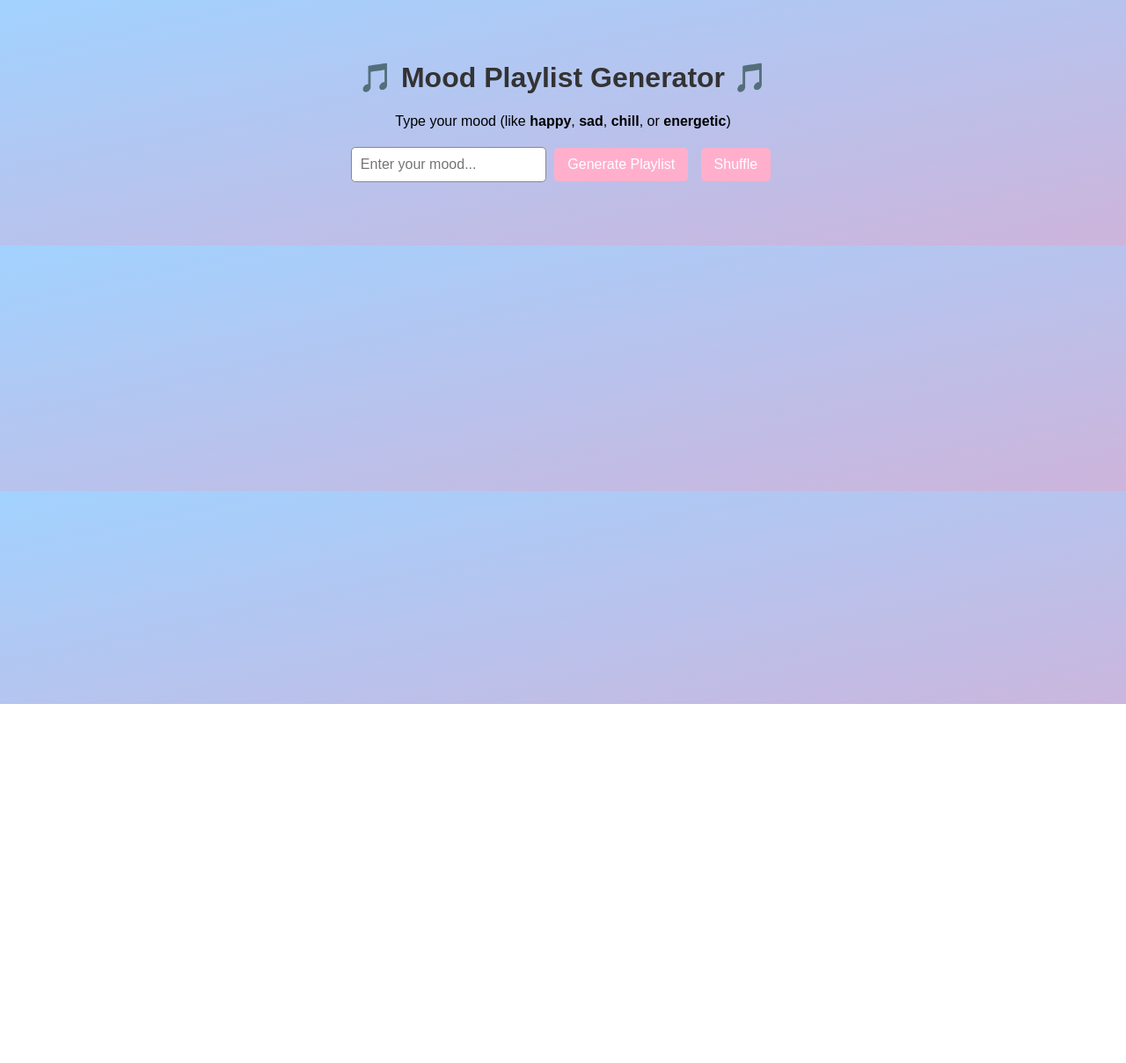
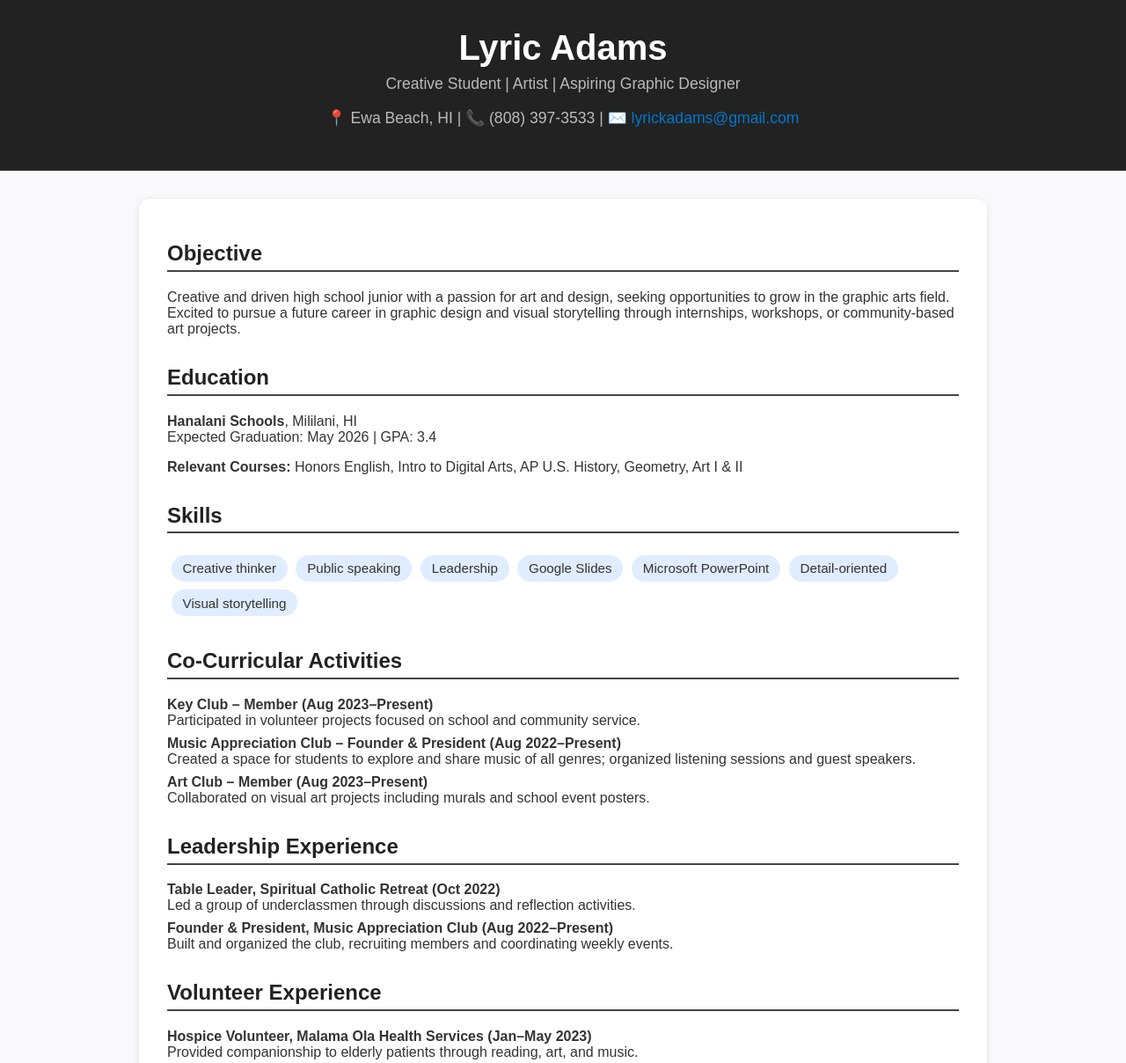
Before and after one commit to lyricyy/Mygallery, a plain HTML site: page index.html in a window 1280 px wide. Shown: the top 1208 px of the page at 88% size. Before the commit the page ends 800 px from the top, so only its background shows below. Drawn offline with Linux system fonts and the light colour scheme.

Commit message:
Update index.html

```diff
--- a/index.html
+++ b/index.html
@@ -1,172 +1,144 @@
-<!-- file: index.html -->
 <!DOCTYPE html>
 <html lang="en">
 <head>
-  <meta charset="UTF-8">
-  <meta name="viewport" content="width=device-width, initial-scale=1.0">
-  <title>Mood Playlist Generator</title>
+  <meta charset="UTF-8" />
+  <meta name="viewport" content="width=device-width, initial-scale=1.0" />
+  <title>Lyric Adams | Portfolio & Resume</title>
   <style>
     body {
-      font-family: Arial, sans-serif;
-      background: linear-gradient(to bottom right, #a2d2ff, #cdb4db);
+      font-family: 'Poppins', sans-serif;
+      background-color: #f9f9fb;
+      color: #333;
+      margin: 0;
+      padding: 0;
+    }
+    header {
+      background-color: #222;
+      color: white;
+      padding: 2rem;
       text-align: center;
-      padding: 40px;
     }
-    h1 {
-      color: #333;
+    header h1 {
+      margin: 0;
+      font-size: 2.5rem;
     }
-    input {
-      padding: 10px;
-      font-size: 16px;
-      border-radius: 5px;
-      border: 1px solid #888;
-      width: 200px;
+    header p {
+      margin-top: 0.5rem;
+      font-size: 1.1rem;
+      color: #bbb;
     }
-    button {
-      padding: 10px 15px;
-      font-size: 16px;
-      border: none;
-      border-radius: 5px;
-      background-color: #ffafcc;
-      color: white;
-      cursor: pointer;
-      margin: 5px;
+    main {
+      max-width: 900px;
+      margin: 2rem auto;
+      padding: 1rem 2rem;
+      background: white;
+      border-radius: 12px;
+      box-shadow: 0 2px 8px rgba(0,0,0,0.1);
     }
-    button:hover {
-      background-color: #ff8fab;
+    h2 {
+      border-bottom: 2px solid #444;
+      padding-bottom: 0.3rem;
+      margin-top: 2rem;
+      color: #222;
     }
     ul {
       list-style-type: none;
       padding: 0;
-      margin-top: 20px;
     }
-    li {
-      background: white;
-      margin: 10px auto;
-      padding: 15px;
-      width: 70%;
-      border-radius: 10px;
-      box-shadow: 0 2px 5px rgba(0,0,0,0.1);
-      display: flex;
-      align-items: center;
-      justify-content: flex-start;
-      gap: 15px;
+    ul li {
+      margin-bottom: 0.5rem;
     }
-    img {
-      width: 80px;
-      height: 80px;
-      border-radius: 8px;
-      object-fit: cover;
+    .section {
+      margin-bottom: 1.5rem;
     }
-    .song-info {
-      text-align: left;
-      flex: 1;
+    .contact {
+      text-align: center;
+      margin-top: 1rem;
+      font-size: 1rem;
     }
-    audio {
-      margin-top: 5px;
-      width: 100%;
+    .contact a {
+      color: #0077cc;
+      text-decoration: none;
     }
-    .like-buttons {
-      display: flex;
-      flex-direction: column;
-      gap: 5px;
-    }
-    .like-buttons button {
-      background-color: #bde0fe;
-      color: #333;
-      font-size: 14px;
-      padding: 5px;
-    }
-    .like-buttons button:hover {
-      background-color: #a2d2ff;
+    .skills span {
+      display: inline-block;
+      background-color: #e0ecff;
+      padding: 0.4rem 0.8rem;
+      border-radius: 20px;
+      margin: 0.3rem;
+      font-size: 0.95rem;
     }
   </style>
 </head>
 <body>
-  <h1>🎵 Mood Playlist Generator 🎵</h1>
-  <p>Type your mood (like <b>happy</b>, <b>sad</b>, <b>chill</b>, or <b>energetic</b>)</p>
-  <input id="moodInput" type="text" placeholder="Enter your mood...">
-  <button onclick="generatePlaylist()">Generate Playlist</button>
-  <button onclick="shufflePlaylist()">Shuffle</button>
+  <header>
+    <h1>Lyric Adams</h1>
+    <p>Creative Student | Artist | Aspiring Graphic Designer</p>
+    <div class="contact">
+      <p>📍 Ewa Beach, HI | 📞 (808) 397-3533 | ✉️ <a href="mailto:lyrickadams@gmail.com">lyrickadams@gmail.com</a></p>
+    </div>
+  </header>
 
-  <ul id="playlist"></ul>
+  <main>
+    <section class="section">
+      <h2>Objective</h2>
+      <p>Creative and driven high school junior with a passion for art and design, seeking opportunities to grow in the graphic arts field. Excited to pursue a future career in graphic design and visual storytelling through internships, workshops, or community-based art projects.</p>
+    </section>
 
-  <script>
-    let currentSongs = [];
-    let likedArtists = [];
+    <section class="section">
+      <h2>Education</h2>
+      <p><strong>Hanalani Schools</strong>, Mililani, HI<br>Expected Graduation: May 2026 | GPA: 3.4</p>
+      <p><strong>Relevant Courses:</strong> Honors English, Intro to Digital Arts, AP U.S. History, Geometry, Art I & II</p>
+    </section>
 
-    async function generatePlaylist() {
-      const mood = document.getElementById("moodInput").value.toLowerCase().trim();
-      const playlistContainer = document.getElementById("playlist");
-      playlistContainer.innerHTML = "<li>Loading songs...</li>";
+    <section class="section skills">
+      <h2>Skills</h2>
+      <span>Creative thinker</span><span>Public speaking</span><span>Leadership</span><span>Google Slides</span><span>Microsoft PowerPoint</span><span>Detail-oriented</span><span>Visual storytelling</span>
+    </section>
 
-      // Remove any old JSONP script tags
-      const oldScript = document.getElementById("jsonpScript");
-      if (oldScript) oldScript.remove();
+    <section class="section">
+      <h2>Co-Curricular Activities</h2>
+      <ul>
+        <li><strong>Key Club – Member (Aug 2023–Present)</strong><br>Participated in volunteer projects focused on school and community service.</li>
+        <li><strong>Music Appreciation Club – Founder & President (Aug 2022–Present)</strong><br>Created a space for students to explore and share music of all genres; organized listening sessions and guest speakers.</li>
+        <li><strong>Art Club – Member (Aug 2023–Present)</strong><br>Collaborated on visual art projects including murals and school event posters.</li>
+      </ul>
+    </section>
 
-      // If user liked artists, add them to the search
-      const searchQuery = likedArtists.length > 0 ? `${mood} ${likedArtists.join(" ")}` : mood;
+    <section class="section">
+      <h2>Leadership Experience</h2>
+      <ul>
+        <li><strong>Table Leader, Spiritual Catholic Retreat (Oct 2022)</strong><br>Led a group of underclassmen through discussions and reflection activities.</li>
+        <li><strong>Founder & President, Music Appreciation Club (Aug 2022–Present)</strong><br>Built and organized the club, recruiting members and coordinating weekly events.</li>
+      </ul>
+    </section>
 
-      // Create a new JSONP script tag for Deezer API
-      const script = document.createElement("script");
-      script.id = "jsonpScript";
-      script.src = `https://api.deezer.com/search?q=${encodeURIComponent(searchQuery)}&limit=8&output=jsonp&callback=handleResponse`;
-      document.body.appendChild(script);
-    }
+    <section class="section">
+      <h2>Volunteer Experience</h2>
+      <ul>
+        <li><strong>Hospice Volunteer, Malama Ola Health Services (Jan–May 2023)</strong><br>Provided companionship to elderly patients through reading, art, and music.</li>
+        <li><strong>Community Mural Project Volunteer, Honolulu Art Walk (June 2023)</strong><br>Assisted in painting a public mural to beautify a local neighborhood space.</li>
+      </ul>
+    </section>
 
-    // JSONP callback for Deezer
-    function handleResponse(data) {
-      const playlistContainer = document.getElementById("playlist");
-      playlistContainer.innerHTML = "";
+    <section class="section">
+      <h2>Honors & Awards</h2>
+      <ul>
+        <li>Thomas J. Vincent Art Scholarship (2023–2025)</li>
+        <li>Recognition for Founding Music Appreciation Club</li>
+        <li>ILH JV Golf – 4th Place Individual / “Newcomer” Award (2024)</li>
+        <li>ILH Varsity II Girls' Basketball – Team State Champions (2025)</li>
+        <li>ILH Varsity II Golf – Team 2nd Place, Individual 6th Place (2025)</li>
+      </ul>
+    </section>
 
-      if (!data || !data.data || data.data.length === 0) {
-        playlistContainer.innerHTML = "<li>No songs found for that mood.</li>";
-        return;
-      }
-
-      currentSongs = data.data;
-      displaySongs(currentSongs);
-    }
-
-    function displaySongs(songs) {
-      const playlistContainer = document.getElementById("playlist");
-      playlistContainer.innerHTML = "";
-
-      songs.forEach(song => {
-        const li = document.createElement("li");
-        li.innerHTML = `
-          <img src="${song.album.cover_medium}" alt="Album Art">
-          <div class="song-info">
-            <strong>${song.title}</strong><br>
-            <em>${song.artist.name}</em><br>
-            <audio controls src="${song.preview}"></audio>
-          </div>
-          <div class="like-buttons">
-            <button onclick="likeSong('${song.artist.name}')">❤️ Like</button>
-            <button onclick="dislikeSong('${song.title}')">👎 Dislike</button>
-          </div>
-        `;
-        playlistContainer.appendChild(li);
-      });
-    }
-
-    function shufflePlaylist() {
-      if (currentSongs.length === 0) return;
-      currentSongs.sort(() => Math.random() - 0.5);
-      displaySongs(currentSongs);
-    }
-
-    function likeSong(artist) {
-      if (!likedArtists.includes(artist)) {
-        likedArtists.push(artist);
-        alert(`You liked ${artist}! We'll suggest more songs like that.`);
-      }
-    }
-
-    function dislikeSong(title) {
-      currentSongs = currentSongs.filter(song => song.title !== title);
-      displaySongs(currentSongs);
-    }
-  </script>
+    <section class="section">
+      <h2>Athletics</h2>
+      <ul>
+        <li><strong>Varsity Girls’ Basketball Team (Oct 2023 – Mar 2024)</strong><br>Contributed to ILH Varsity II State Championship win.</li>
+        <li><strong>Varsity Golf Team (Aug 2023 – Apr 2024)</strong><br>Competed in ILH Varsity II division; helped team place 2nd overall and placed 6th individually.</li>
+      </ul>
+    </section>
+  </main>
 </body>
 </html>
```
